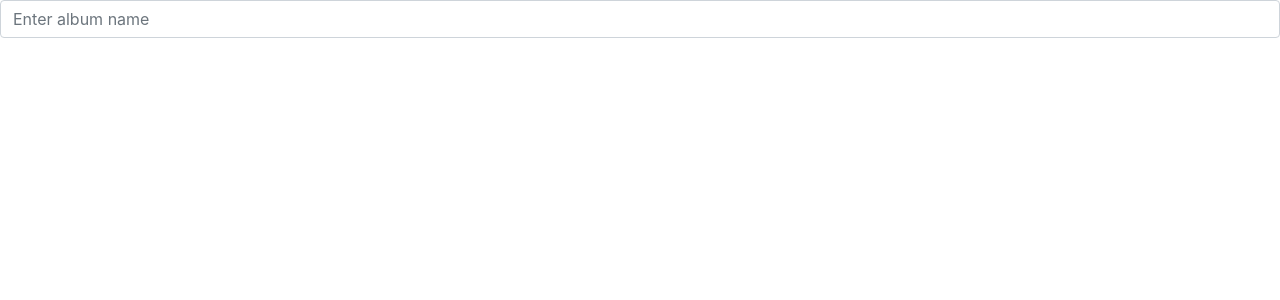
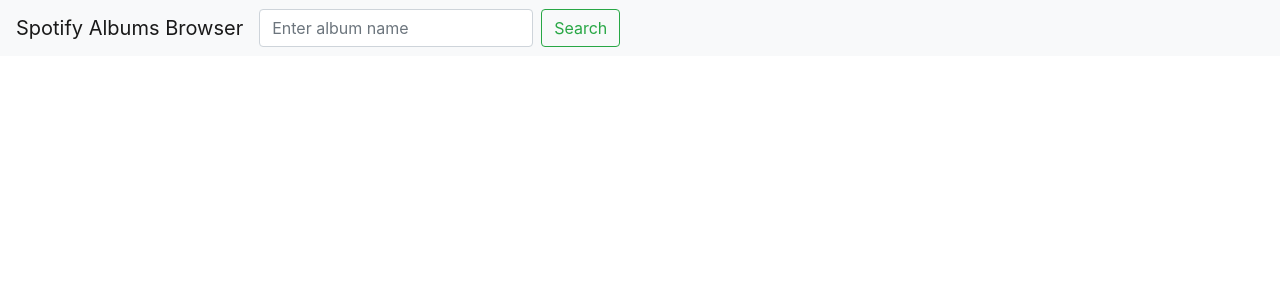
Before and after one commit to taho2509/spotify_app, a React (Create React App) app in the folder client/: page / in a window 1280 px wide. Shown: the top 300 px of the page. Built offline with nearby package versions, Linux system fonts and the light colour scheme.

Commit message:
[ADD] - remodeling search bar and centering results

```diff
--- a/client/src/components/SpotifyBrowser.js
+++ b/client/src/components/SpotifyBrowser.js
@@ -1,17 +1,21 @@
-import React from 'react';
+import React, { Fragment }  from 'react';
 import axios from 'axios';
 import Form from 'react-bootstrap/Form';
+import Navbar from 'react-bootstrap/Navbar';
 import Card from 'react-bootstrap/Card';
 import CardColumns from 'react-bootstrap/CardColumns';
+import Button from 'react-bootstrap/Button';
+import FormControl from 'react-bootstrap/FormControl';
+import Alert from 'react-bootstrap/Alert';
 
-function ListItem(props) {
+function Album(props) {
     let album = props.album;
     return <Card style={{ width: '18rem' }}>
     <Card.Img variant="top" src={album.image} />
     <Card.Body>
       <Card.Title>{album.name}</Card.Title>
       <Card.Text>
-        Authors: {album.artists.join(" & ")}
+        Artists: {album.artists.join(" & ")}
       </Card.Text>
       <Card.Link href={album.url}>Open in spotify</Card.Link>
     </Card.Body>
@@ -20,34 +24,28 @@ function ListItem(props) {
 
 function AlbumList(props) {
     const albums = props.albums;
-    const listItems = albums.map((album) =>
-        <ListItem album={album}/>
+    const items = albums.map((album) =>
+        <Album album={album}/>
     );
     return (
-        <CardColumns>{listItems}</CardColumns>
+        <CardColumns Style="margin: 0px 200px;">{items}</CardColumns>
     );
   }
 
 class SpotifyBrowser extends React.Component {
-    constructor(props) {
-        super(props);
-        this.state = {
+  state = {
     value: '',
     searchedTerm: '',
     searchResult: [],
     error: false,
     errorMessage: "",
-        };
-
-        this.handleChange = this.handleChange.bind(this);
-        this.handleSubmit = this.handleSubmit.bind(this);
   }
 
-      handleChange(event) {
+      handleChange = (event) => {
         this.setState({value: event.target.value});
       }
 
-      handleSubmit(event) {
+      handleSubmit = (event) => {
         event.preventDefault();
         const data = {
             search: this.state.value
@@ -84,18 +82,33 @@ class SpotifyBrowser extends React.Component {
 
     render() {
         return (
-            <Form onSubmit={this.handleSubmit}>
-                <Form.Group controlId="formSearchSpotifyAlbum">
-                    <Form.Control
-                        type="text"
-                        placeholder="Enter album name"
-                        value={this.state.value} onChange={this.handleChange}
-                    />
-                </Form.Group>
-                {this.state.searchedTerm ? <p>Results for query '{this.state.searchedTerm}':</p> : ''}
+          <Fragment>
+          <Navbar bg="light" expand="lg">
+            <Navbar.Brand href="#home">Spotify Albums Browser</Navbar.Brand>
+            <Navbar.Toggle aria-controls="basic-navbar-nav" />
+            <Navbar.Collapse id="basic-navbar-nav">
+              <Form inline onSubmit={this.handleSubmit}>
+                <FormControl type="text" placeholder="Enter album name" value={this.state.value} onChange={this.handleChange} className="mr-sm-2" />
+                <Button type="submit" variant="outline-success">Search</Button>
+              </Form>
+            </Navbar.Collapse>
+          </Navbar>
+          {
+            this.state.searchedTerm ?
+            <Alert variant="success">
+              {this.state.searchResult.length} Results for query '{this.state.searchedTerm}'
+            </Alert>
+            : ''
+          }
+          {
+            this.state.error ?
+            <Alert variant="error">
+              Error '{this.state.errorMessage}':
+            </Alert>
+            : ''
+          }
           <AlbumList albums={this.state.searchResult}/>
-            </Form>
-        );
+        </Fragment>);
     }
 }
 
```
Also changed, not shown: client/src/App.js (indentation only). Lines whose indentation alone changed are shown as unchanged.
